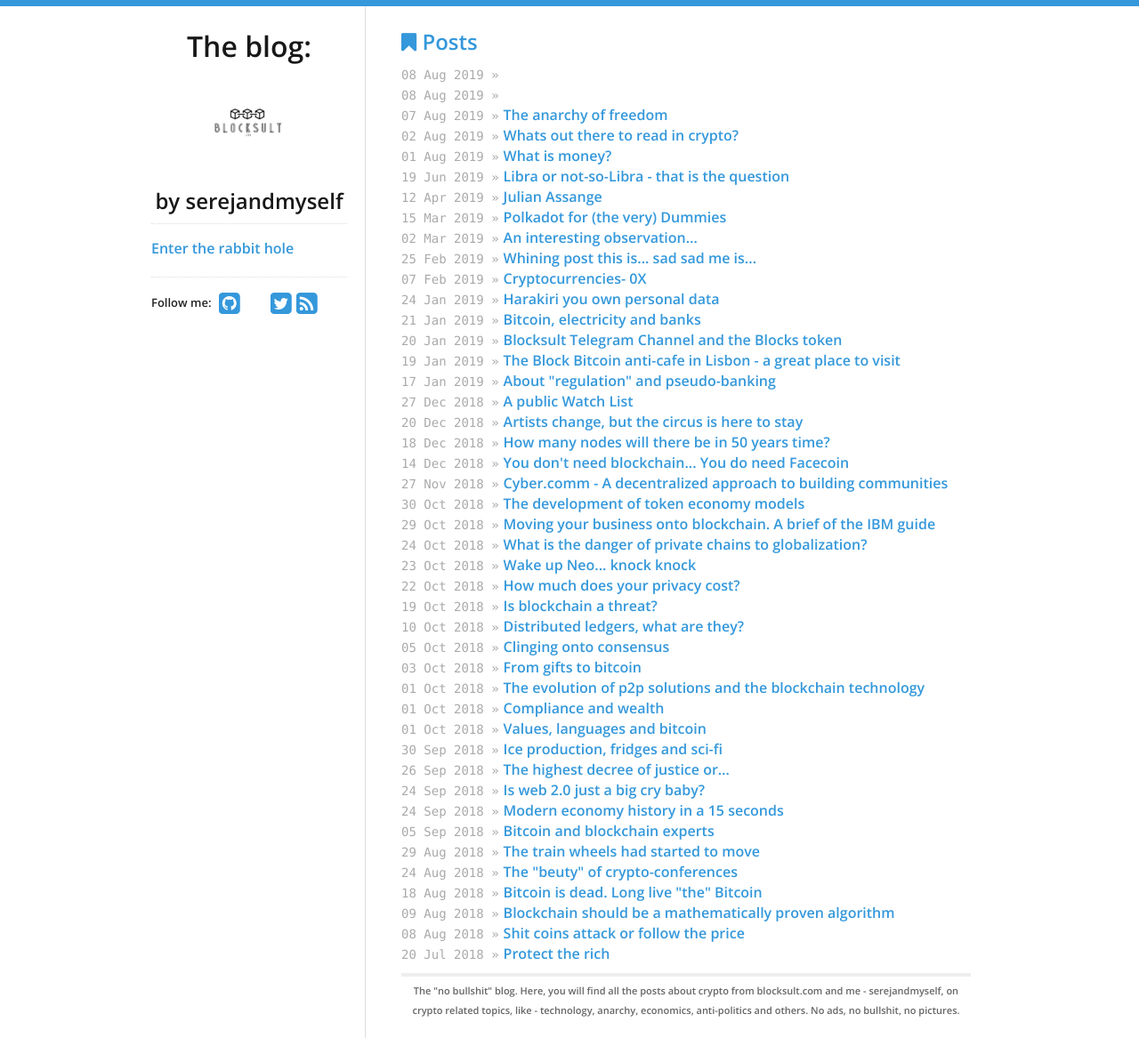
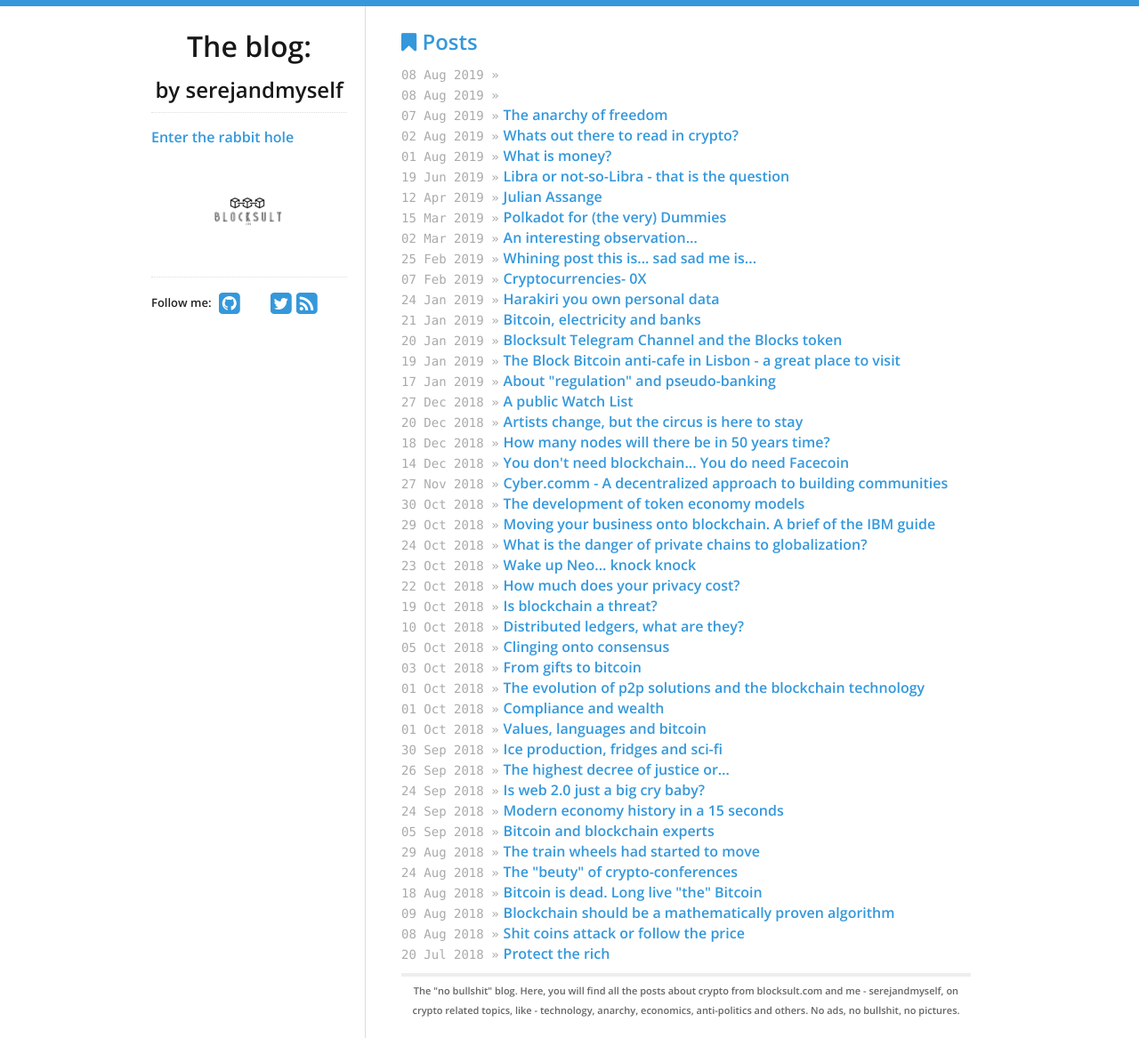
Before and after one commit to serejandmyself/serejandmyself.github.io, a Jekyll site: the page built from index.html, in a window 1280 px wide. Shown: the whole page at 89% size. Built offline with Jekyll 4.4.1, drawn with Linux system fonts in a browser that asks for light colours.

Commit message:
Update sidebar.html

```diff
--- a/_includes/sidebar.html
+++ b/_includes/sidebar.html
@@ -1,17 +1,17 @@
 <nav>
   <h1>The blog:</h1>
-  <a href="/">
-    {% if site.data.theme.social.gravatar %}
-    <img src="http://www.gravatar.com/avatar/{{ site.data.theme.social.gravatar }}?s=200" id="gravatar" alt="My photo"/>
-    {% else %}
-    <img src="/logo.png" id="logo" alt="Blog logo"/>
-    {% endif %}
-  </a>
   <h2> by serejandmyself <a href="/">{{ site.data.theme.name }}</a></h2>
   <div id="bio">
     <p>
     <a href="https://blocksult.com/">Enter the rabbit hole</a>
     </p>
+     <a href="/">
+    {% if site.data.theme.social.gravatar %}
+    <img src="http://www.gravatar.com/avatar/{{ site.data.theme.social.gravatar }}?s=200" id="gravatar" alt="Blocksult"/>
+    {% else %}
+    <img src="/logo.png" id="logo" alt="Blog logo - blocksult"/>
+    {% endif %}
+  </a>
   </div>
   <div id="social">
     {% include social.html %}
```
